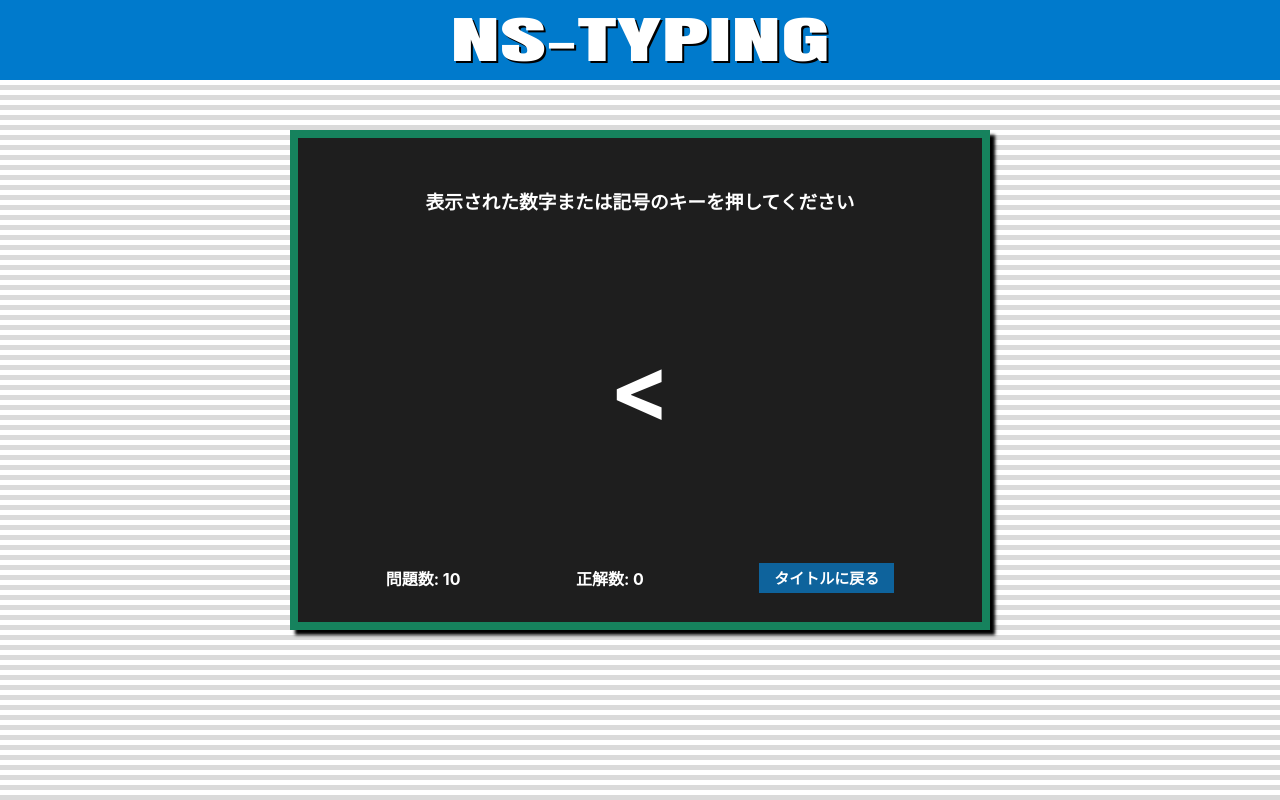
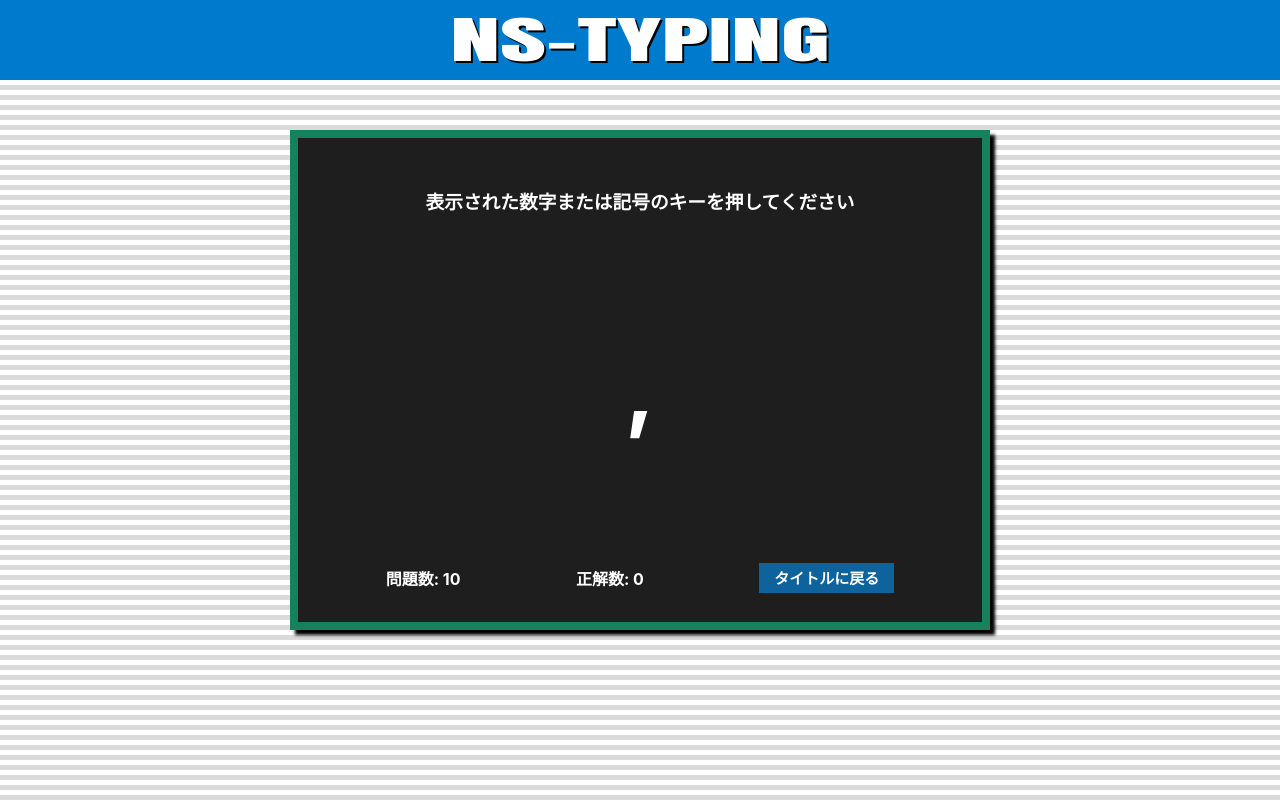
Before and after one commit to tetsu19n1101087/tetsu19n1101087-game, a React (Create React App) app: page / in a window 1280 px wide. Both pictures are taken after a click on the button "プレイする". Built offline with nearby package versions, Linux system fonts and the light colour scheme.

Commit message:
apiの処理を復帰

```diff
--- a/src/components/Play/Play.jsx
+++ b/src/components/Play/Play.jsx
@@ -17,31 +17,36 @@ function Play({ setStatus, handleMiss, setStartTime, setEndTime }) {
     }
   }
 
+  //useEffect(() => {
+  //  async function getRandomList() {
+  //    await axios.get('http://api.tetsu19n1101087-game.app')
+  //      .then((res) => {
+  //        setTypingList(res.data);
+  //      })
+  //      .catch((error) => {
+  //        console.log(error);
+  //        setTypingList(['取得できませんでした'])
+  //      });
+  //    await setStartTime(new Date());
+  //  }
+  //  getRandomList();
+  //}, [setStartTime]);
+
   useEffect(() => {
-    //const characterList = "0123456789!\"#$%&'()-=^~¥|@`[]{};+:*,<>./\\?".split("");
-    //let randomList = [];
-    //for (let i = 0; i < 10; i++) {
-    //  const randomIndex = Math.floor(Math.random() * characterList.length);
-    //  const randomElement = characterList.splice(randomIndex, 1)[0];
-    //  randomList.push(randomElement);
-    //}
-    //setTypingList(randomList);
+    const characterList = "0123456789!\"#$%&'()-=^~¥|@`[]{};+:*,<>./\\?".split(
+      ""
+    );
+    let randomList = [];
+    for (let i = 0; i < 10; i++) {
+      const randomIndex = Math.floor(Math.random() * characterList.length);
+      const randomElement = characterList.splice(randomIndex, 1)[0];
+      randomList.push(randomElement);
+    }
+    setTypingList(randomList);
 
-    async function getRandomList() {
-      await axios.get('http://localhost:3001')
-        .then((res) => {
-          setTypingList(res.data);
-        })
-        .catch((error) => {
-          console.log(error);
-          setTypingList(['取得できませんでした'])
-        });
-      await setStartTime(new Date());
-    }
-    getRandomList();
+    setStartTime(new Date());
+  }, [setStartTime]);
 
-    //setStartTime(new Date());
-  }, [setStartTime]);
 
   useEffect(() => {
     if (questionNumber === typingList.length) {
```
